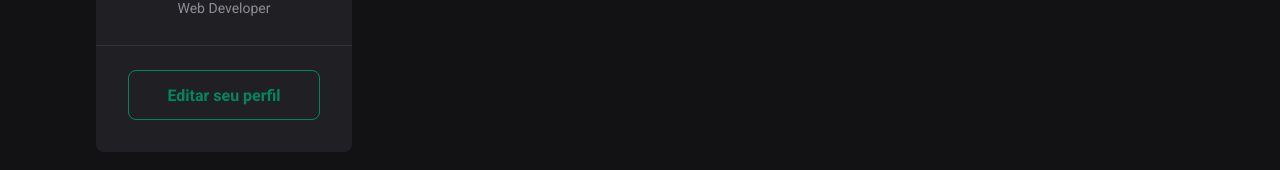
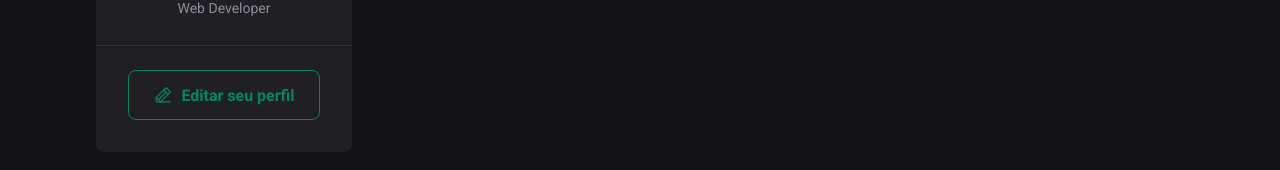
Before and after one commit to timabuntu/reactjs-feed, a React (Vite) app: page / in a window 1280 px wide. Shown: the part 344-514 px from the top of the page. Built offline with nearby package versions, Linux system fonts and the light colour scheme.

Commit message:
feat: icon pencil line

```diff
--- a/src/components/Sidebar.jsx
+++ b/src/components/Sidebar.jsx
@@ -1,3 +1,4 @@
+import { PencilLine } from 'phosphor-react';
 import styles from './Sidebar.module.css';
 
 export function Sidebar() {
@@ -17,7 +18,10 @@ export function Sidebar() {
           <span>Web Developer</span>
         </div>
         <footer>
-          <a href='#'>Editar seu perfil</a>
+          <a href='#'>
+            <PencilLine size={20} />
+            Editar seu perfil
+          </a>
         </footer>
       </aside>
     </>
--- a/src/components/Sidebar.module.css
+++ b/src/components/Sidebar.module.css
@@ -58,4 +58,13 @@
   display: flex;
   align-items: center;
   justify-content: center;
+
+  gap: 0.5rem;
+
+  transition: all 0.1s;
 }
+
+.sidebar footer a:hover {
+  background: var(--green-500);
+  color: #ffffff;
+}
```
